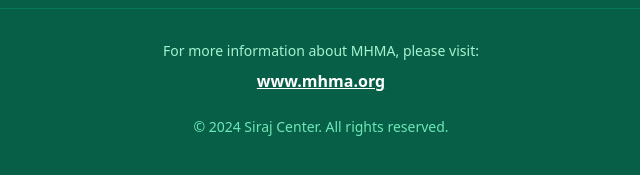
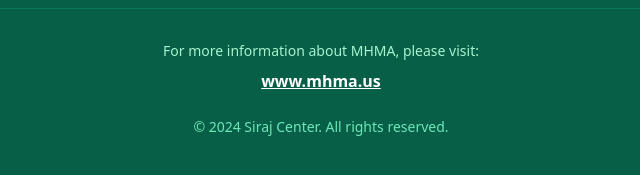
Before and after one commit to makerusa/siraj, a website: page public/index.html in a window 1280 px wide. Shown: the part 3554-3729 px from the top of the page, 319-959 px from the left. Drawn offline with nearby package versions, Linux system fonts and the light colour scheme.

Commit message:
fixed mhma website address

```diff
--- a/public/index.html
+++ b/public/index.html
@@ -278,8 +278,8 @@
                 <p class="text-emerald-200 text-sm mb-2">
                     For more information about MHMA, please visit:
                 </p>
-                <a href="https://mhma.org" target="_blank" rel="noopener noreferrer" class="text-white hover:text-emerald-300 font-semibold underline">
-                    www.mhma.org
+                <a href="https://mhma.us" target="_blank" rel="noopener noreferrer" class="text-white hover:text-emerald-300 font-semibold underline">
+                    www.mhma.us
                 </a>
                 <p class="text-emerald-300 text-sm mt-6">
                     © 2024 Siraj Center. All rights reserved.
```
